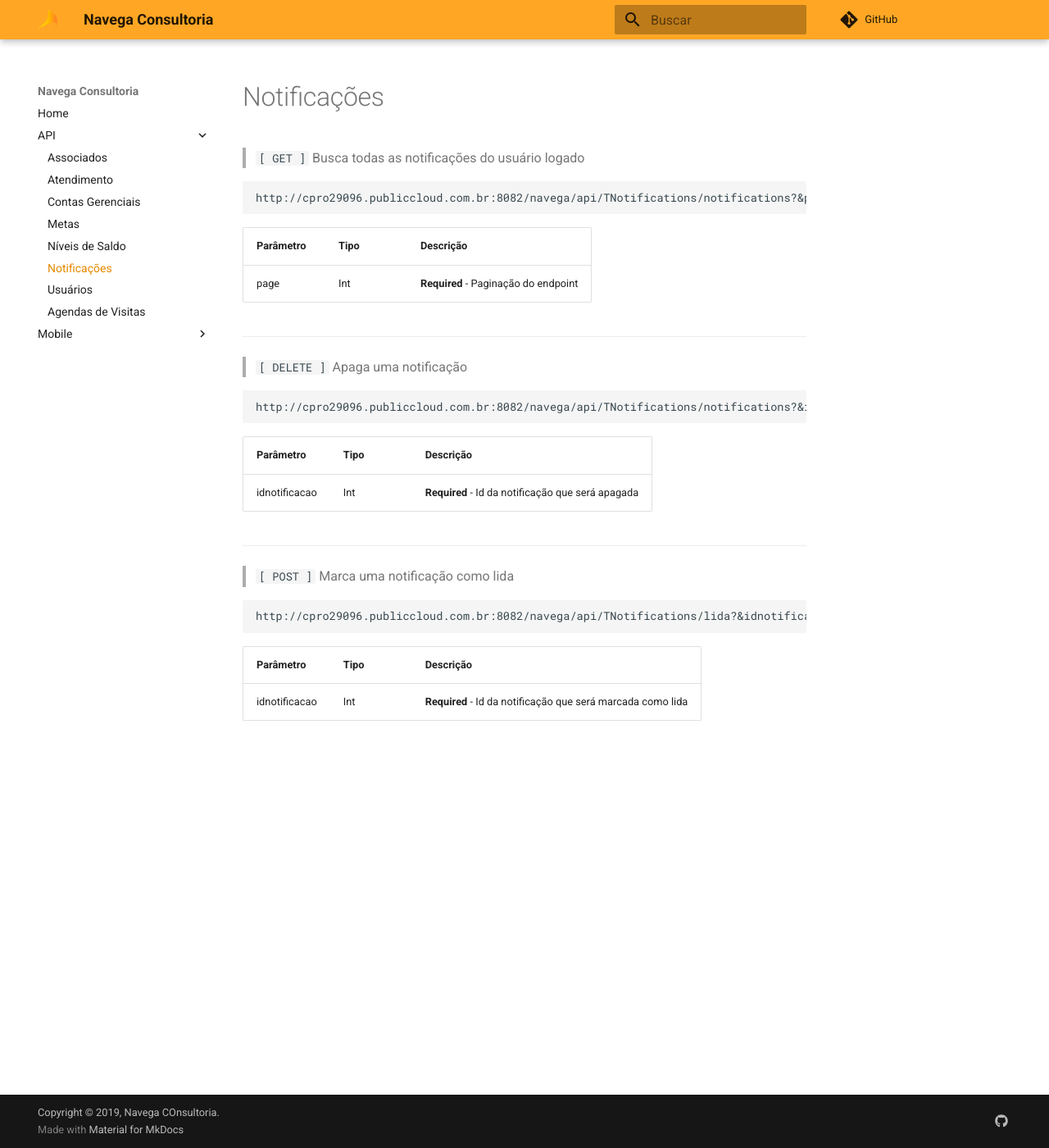
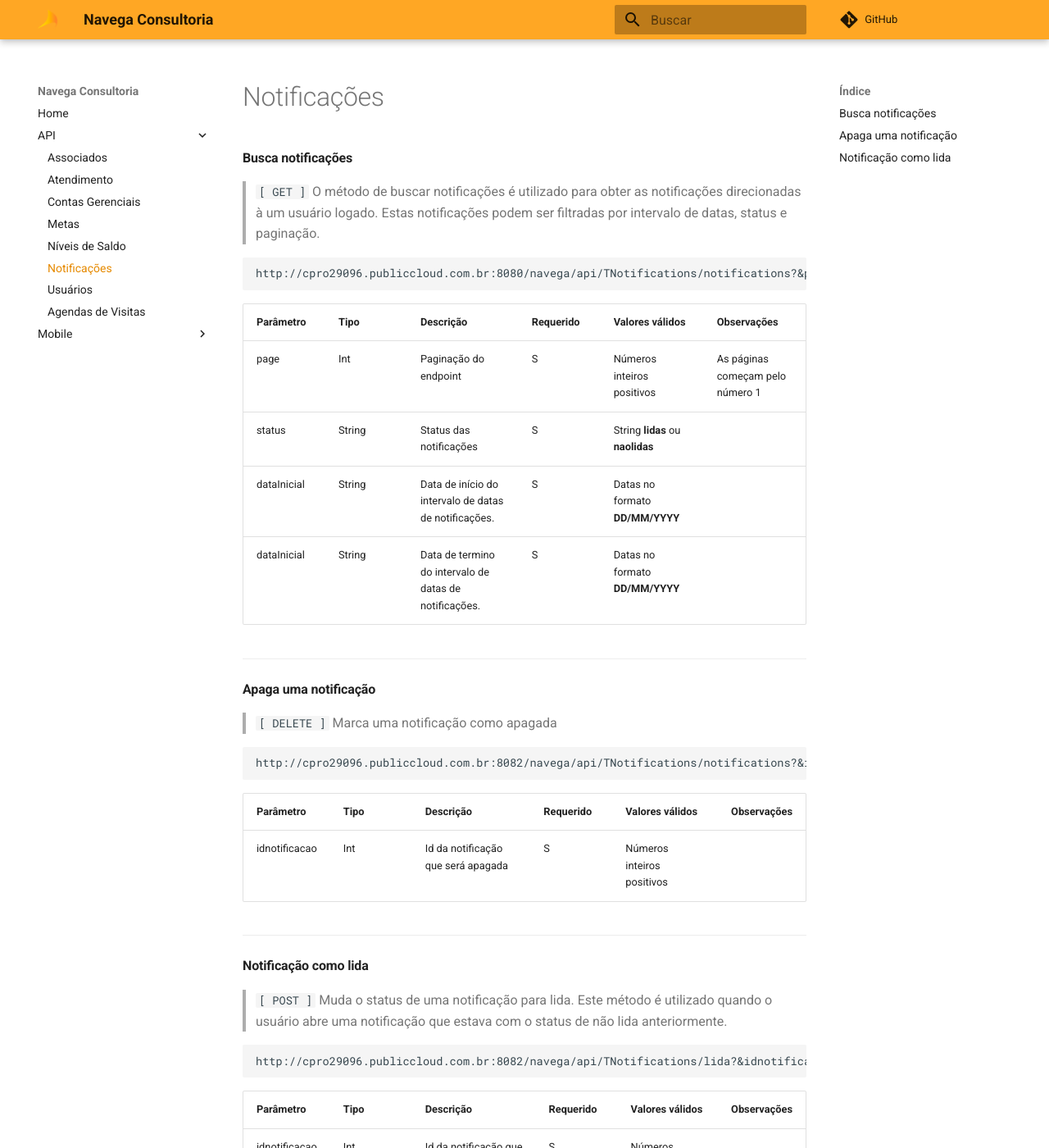
Before and after one commit to NavegaSistemas/Documentacao, an MkDocs documentation site: the page built from docs/API/notificacoes.md, in a window 1280 px wide and 1400 px high. Shown: the whole window at 82% size. Built offline with MkDocs 1.6.1 and Material for MkDocs 9.7.7, drawn with Linux system fonts in a browser that asks for light colours; some of the changed text lies outside the part shown.

Commit message:
Atualizado pagina de notificações

````diff
--- a/docs/API/notificacoes.md
+++ b/docs/API/notificacoes.md
@@ -1,33 +1,39 @@
-> `[ GET ]` Busca todas as notificações do usuário logado
+#### Busca notificações
+> `[ GET ]`  O método de buscar notificações é utilizado para obter as notificações direcionadas à um usuário logado. Estas notificações podem ser filtradas por intervalo de datas, status e paginação.
 
 ```
-http://cpro29096.publiccloud.com.br:8082/navega/api/TNotifications/notifications?&page={}
+http://cpro29096.publiccloud.com.br:8080/navega/api/TNotifications/notifications?&page={}&status={}&dataInicial={}&dataFinal={}
 ```
 
-|Parâmetro|Tipo|Descrição
-|----|------|--------|
-|page|Int|**Required** - Paginação do endpoint|
+|Parâmetro|Tipo|Descrição|Requerido|Valores válidos|Observações|
+|--|--|--|--|--|--|
+|page|Int|Paginação do endpoint|S|Números inteiros positivos|As páginas começam pelo número 1|
+|status|String|Status das notificações|S|String **lidas** ou **naolidas**||
+|dataInicial|String|Data de início do intervalo de datas de notificações.|S|Datas no formato **DD/MM/YYYY**|
+|dataInicial|String|Data de termino do intervalo de datas de notificações.|S|Datas no formato **DD/MM/YYYY**|
 
 ---
 
-> `[ DELETE ]` Apaga uma notificação
+#### Apaga uma notificação
+> `[ DELETE ]`  Marca uma notificação como apagada
 
 ```
 http://cpro29096.publiccloud.com.br:8082/navega/api/TNotifications/notifications?&idnotificacao={}
 ```
 
-|Parâmetro|Tipo|Descrição
-|----|------|--------|
-|idnotificacao|Int|**Required** - Id da notificação que será apagada|
+|Parâmetro|Tipo|Descrição|Requerido|Valores válidos|Observações|
+|--|--|--|--|--|--|
+|idnotificacao|Int|Id da notificação que será apagada|S|Números inteiros positivos||
 
 ---
 
-> `[ POST ]` Marca uma notificação como lida
+#### Notificação como lida
+> `[ POST ]` Muda o status de uma notificação para lida. Este método é utilizado quando o usuário abre uma notificação que estava com o status de não lida anteriormente.
 
 ```
 http://cpro29096.publiccloud.com.br:8082/navega/api/TNotifications/lida?&idnotificacao={}
 ```
 
-|Parâmetro|Tipo|Descrição
-|----|------|--------|
-|idnotificacao|Int|**Required** - Id da notificação que será marcada como lida|
+|Parâmetro|Tipo|Descrição|Requerido|Valores válidos|Observações|
+|--|--|--|--|--|--|
+|idnotificacao|Int|Id da notificação que será marcada como lida|S|Números inteiros positivos||
````
